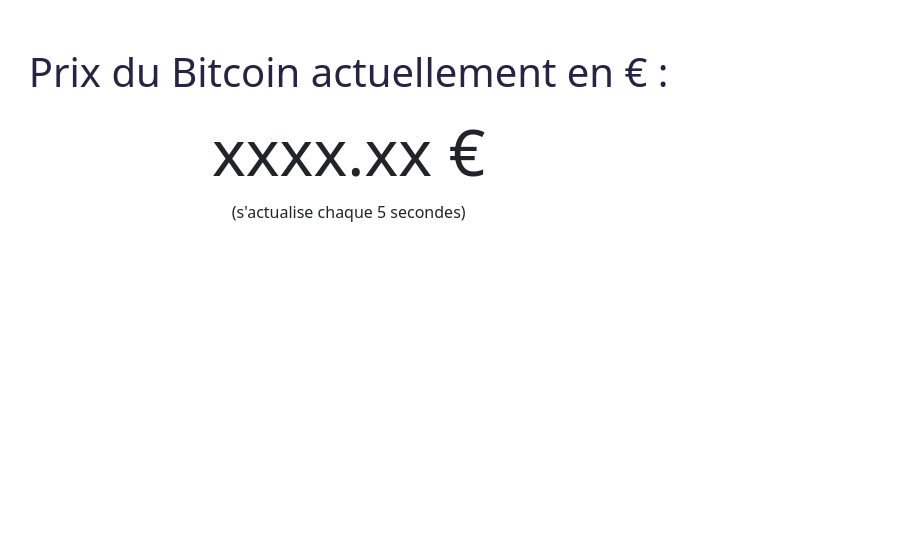
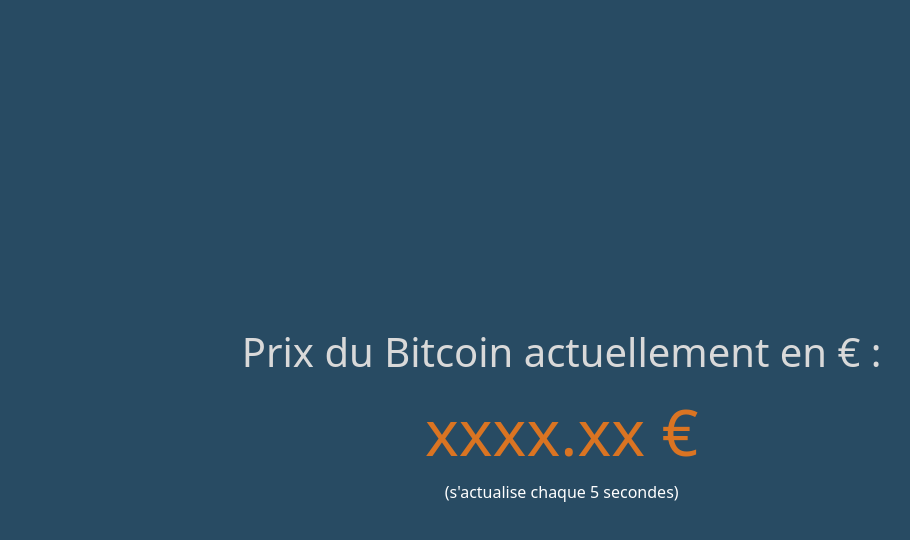
Before and after one commit to Yasscrypt/Tracker-Bitcoin, a plain HTML site: page index.html in a window 1280 px wide. Shown: the whole page, without its empty margins (78-988 px from the left). Drawn offline with nearby package versions, Linux system fonts and the light colour scheme; no server answers.

Commit message:
Modification Style

```diff
--- a/css/style.css
+++ b/css/style.css
@@ -1,7 +1,20 @@
 h1 {
-	color: #272343;
+	color: #D9D9D9;
 }
 
 #price {
 	font-size: 4em;
+	color: #DA7422;
 }
+
+.MyContainer {
+	height:100vh;
+	display: flex;
+	align-items: center;
+	justify-content: center;
+	background-color:#284B63;
+}
+
+.MyContainer p {
+	color : #fff;
+}
```
